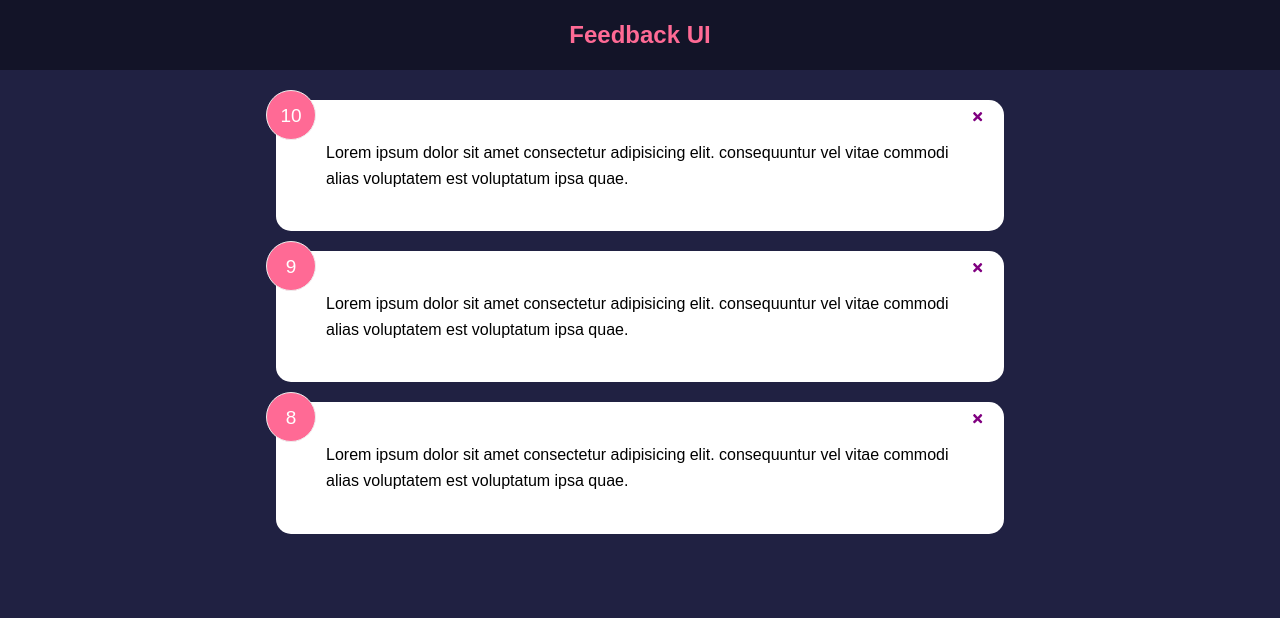
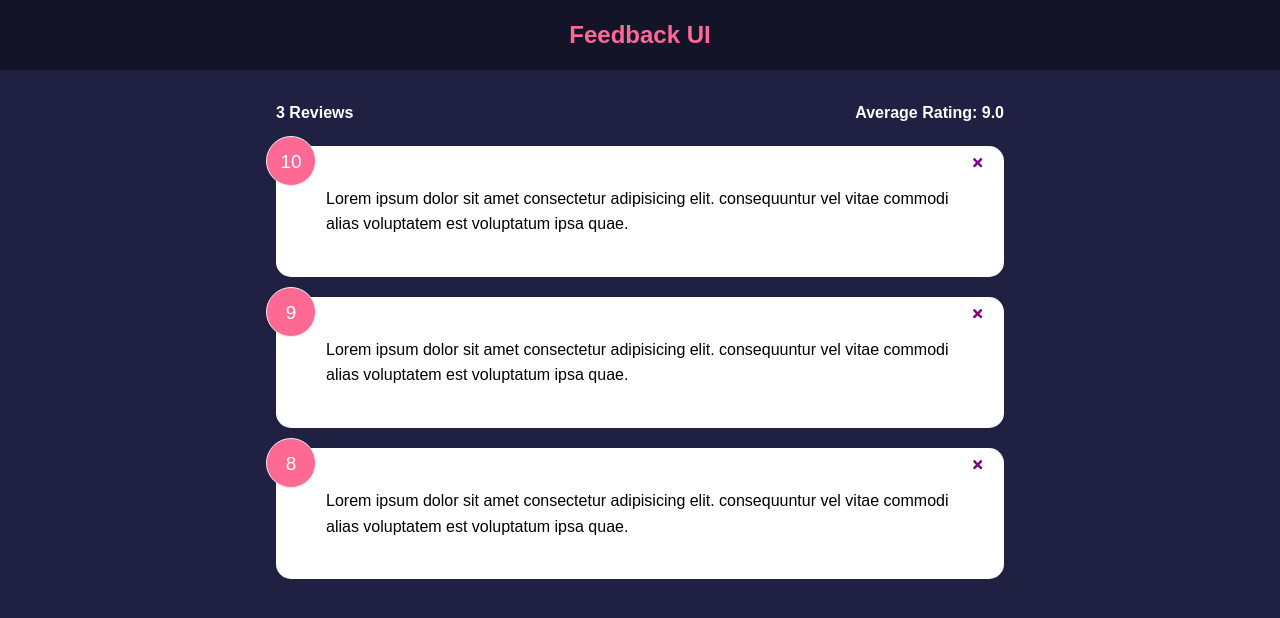
Before and after one commit to Josh-Alhassan/React-from-to-back, a React (Create React App) app in the folder feedbackapp/: page / in a window 1280 px wide. Shown: the top 618 px of the page. Built offline with nearby package versions, Linux system fonts and the light colour scheme.

Commit message:
feedback stats component and reactivity

```diff
--- a/feedbackapp/src/App.js
+++ b/feedbackapp/src/App.js
@@ -1,6 +1,7 @@
 import { useState } from 'react';
 import Header from './component/Header';
 import FeedbackList from './component/FeedbackList';
+import FeedbackStats from './component/FeedbackStats';
 import FeedbackData from './data/FeedbackData';
 import { icons } from 'react-icons/lib';
 
@@ -16,6 +17,7 @@
     <>
       <Header />
       <div className="container">
+        <FeedbackStats feedback={feedback} />
         <FeedbackList feedback={feedback} handleDelete = {deleteFeedBack} />
       </div>
     </>
--- /dev/null
+++ b/feedbackapp/src/component/FeedbackStats.jsx
@@ -0,0 +1,19 @@
+import React from 'react';
+import PropTypes from 'prop-types';
+
+function FeedbackStats({feedback}) {
+    let average = feedback.reduce((acc, cur) => {
+        return acc + cur.rating
+    }, 0) / feedback.length
+
+    // Handling floating point or decimal number
+    average = average.toFixed(1).replace(/[.,]0&/,'');
+    return (
+        <div className='feedback-stats'>
+            <h4>{feedback.length} Reviews</h4>
+            <h4> Average Rating: {isNaN(average) ? 0 : average} </h4>
+        </div>
+  )
+}
+
+export default FeedbackStats
```
